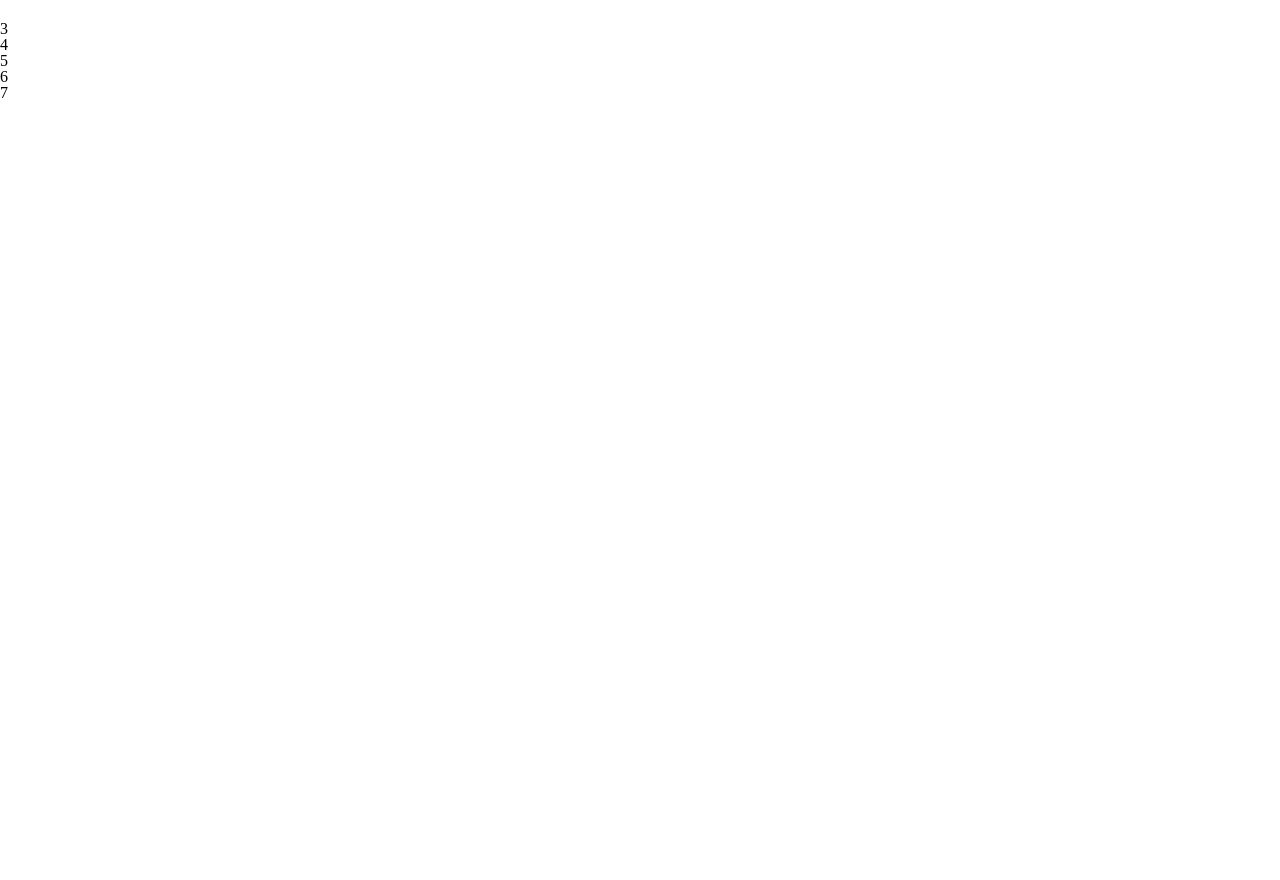
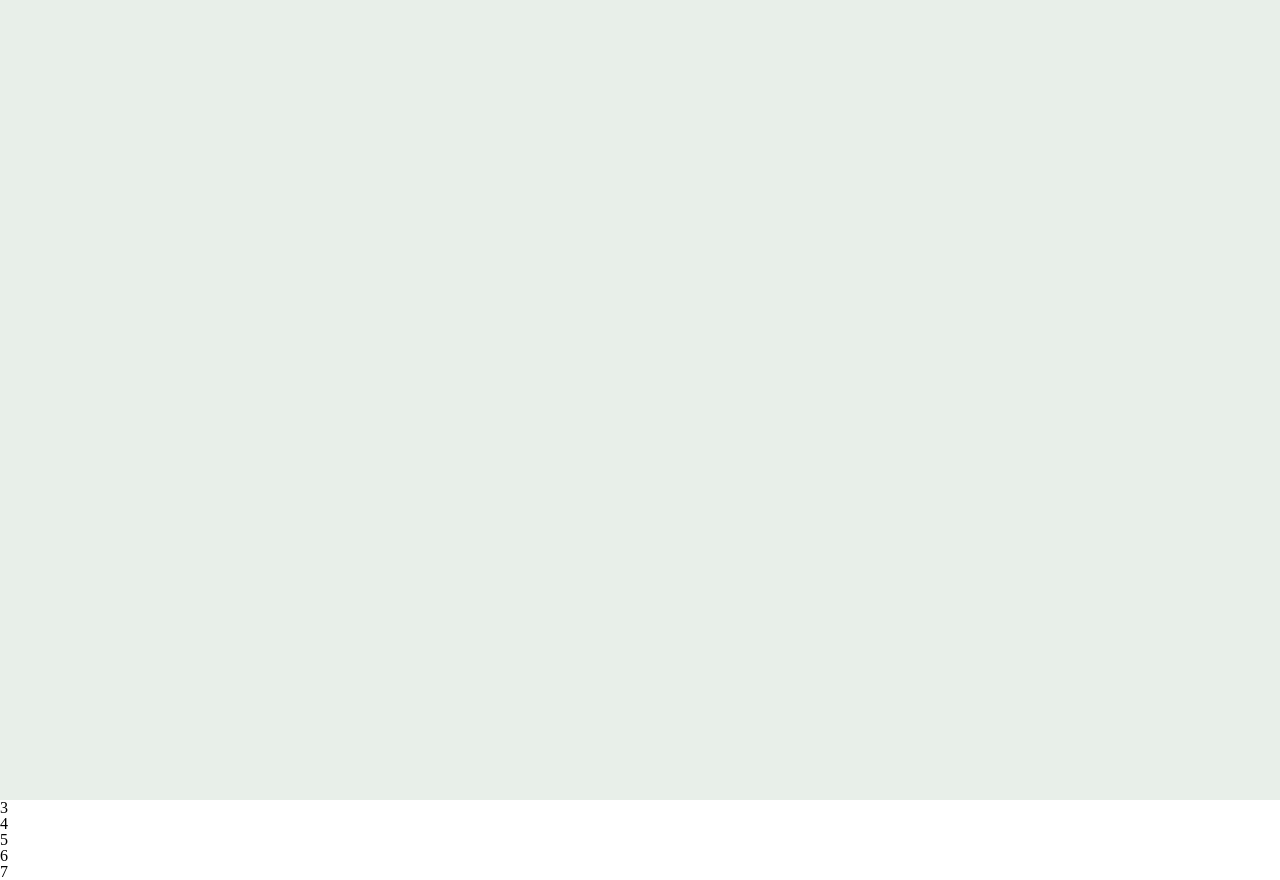
Before and after one commit to DubJeremy/MarieBarbeDiet2.0, a Next.js app: page / in a window 1280 px wide. Before the commit the page ends 800 px from the top, so only its background shows below. Built offline with nearby package versions, Linux system fonts and the light colour scheme.

Commit message:
(Header): setup

```diff
--- a/components/Header/header.module.scss
+++ b/components/Header/header.module.scss
@@ -1,8 +1,6 @@
 @import "styles/variables.scss";
 
 .header {
-    h1 {
-        color: $greentea;
-        font-family: "Lato";
-    }
+    // height: 100vh;
+    background-color: $greentea;
 }
--- a/components/Header/index.tsx
+++ b/components/Header/index.tsx
@@ -1,9 +1,19 @@
-import React from 'react';
+import { useEffect, useRef } from 'react';
 import styles from "./header.module.scss";
+import { getDocHeight } from  '../../styles/utils/docSize.utils';
+
 
 function Header() {
+    const appRef = useRef<HTMLDivElement | null>(null);
+
+	useEffect(() => {
+		if (appRef.current) {
+			appRef.current.style.height = getDocHeight();
+		}
+	}, []);
+
     return (
-        <div className={styles.header}>
+        <div ref={appRef}  className={styles.header}>
             <h1>
 
             </h1>
--- a/pages/index.tsx
+++ b/pages/index.tsx
@@ -12,6 +12,7 @@ const Home: NextPage = () => {
     return (
         <div>
             <Head>
+                <link rel="shortcut icon" href="images/favicon/favicon.png" />
                 <title>Marie Barbé Diet</title>
             </Head>
 
--- a/styles/globals.scss
+++ b/styles/globals.scss
@@ -1,5 +1,5 @@
 // Reset ------------------------------
-html, body {
+* {
 	margin: 0;
 	padding: 0;
 	border: 0;
--- /dev/null
+++ b/styles/utils/docSize.utils.ts
@@ -0,0 +1,6 @@
+export function getDocHeight(): string {
+    if (typeof window !== "undefined") {
+        return ` ${window.innerHeight}px`;
+    }
+    return " 100%";
+}
```
Also changed, not shown: public/images/favicon/favicon.png (added).
